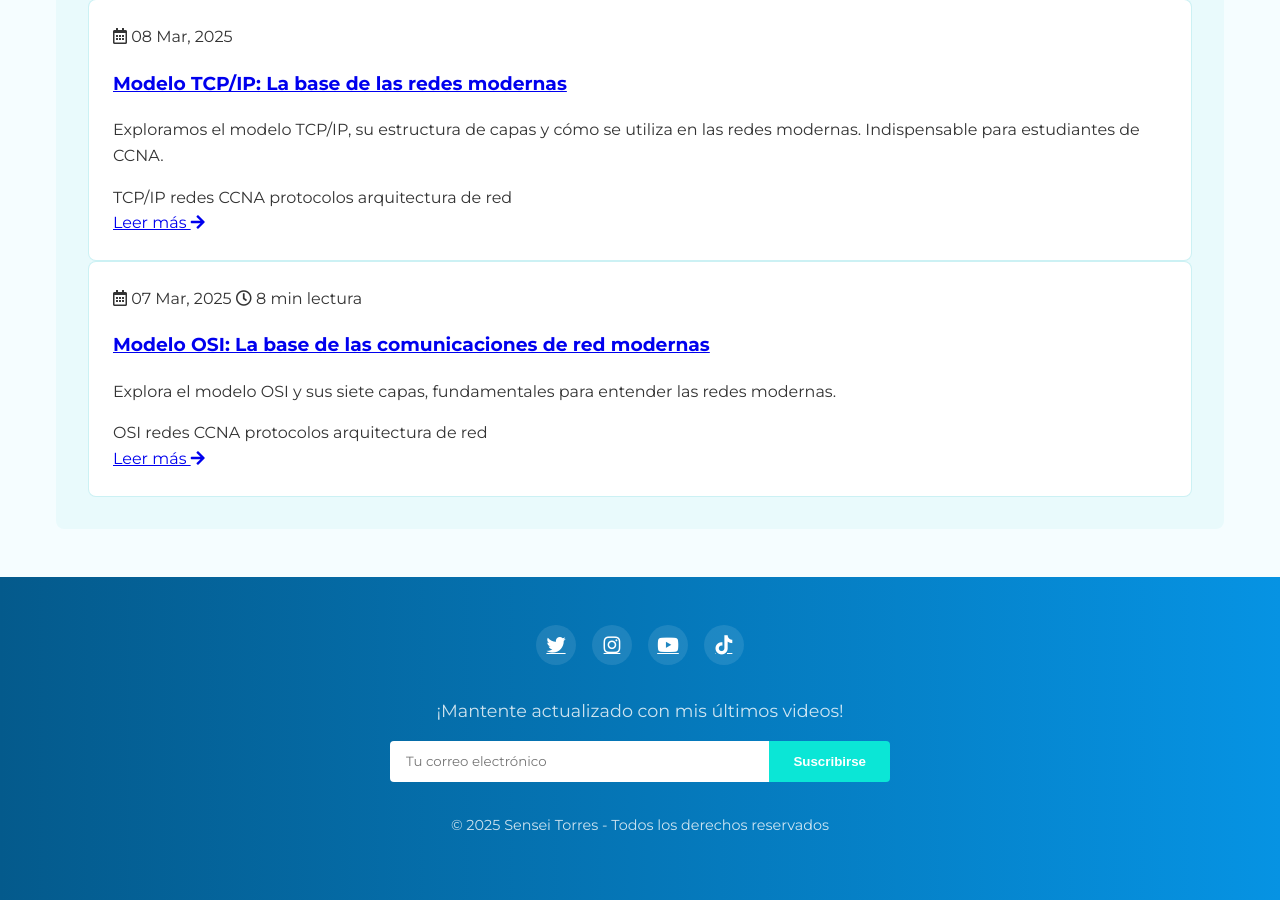
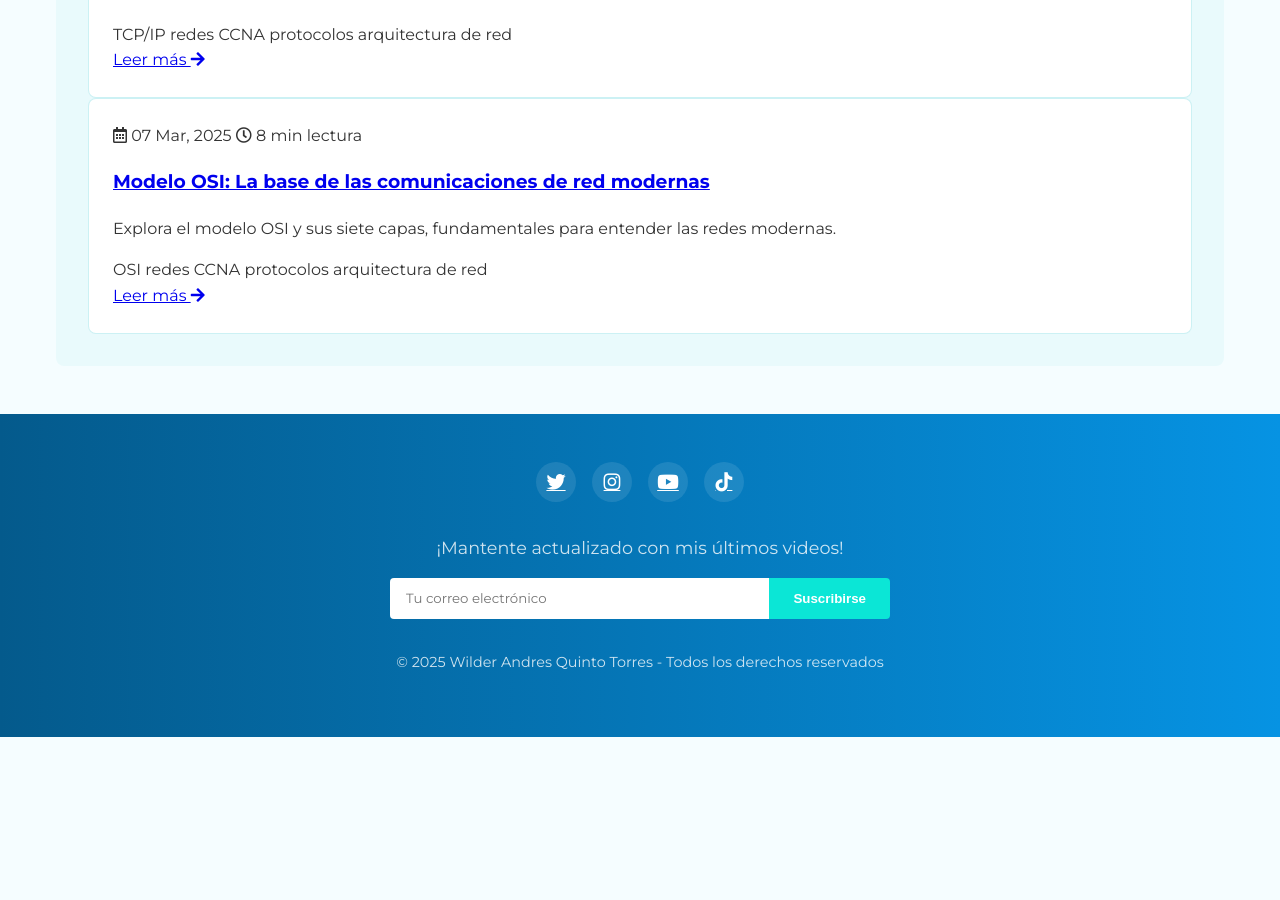
Before and after one commit to wilberquinto455/redes, a Jekyll site: the page built from index.html, in a window 1280 px wide and 900 px high, scrolled down 3890 px. Built offline with Jekyll 4.4.1, drawn with Linux system fonts in a browser that asks for light colours; after the commit the page ends 4627 px from its top, so only the background shows below that; some of the changed text lies outside the part shown.

Commit message:
recursivo 1

```diff
--- a/_layouts/default.html
+++ b/_layouts/default.html
@@ -14,7 +14,7 @@
       <div class="navbar-logo">
         <a href="#" class="navbar-brand">
           <img src="/redes/assets/images/logo.png" alt="Señor Torres Logo">
-          <span>Señor Torres Blog</span>
+          <span>Wilder Andres Quinto T.</span>
         </a>
       </div>
 
@@ -97,17 +97,6 @@
         </a>
       </div>
     </div>
-
-    <section class="search-section">
-      <div class="search-container">
-        <form class="search-form">
-          <input type="text" class="search-input" placeholder="Buscar contenido de networking...">
-          <button type="submit" class="search-button">
-            <i class="fas fa-search"></i>
-          </button>
-        </form>
-      </div>
-    </section>
 
     <!-- Añade esta sección de índice antes de tu sección temario-ccna -->
 <section class="index-section">
@@ -396,7 +385,7 @@
         </form>
       </div>
 
-      <p>&copy; 2025 Sensei Torres - Todos los derechos reservados</p>
+      <p>&copy; 2025 Wilder Andres Quinto Torres - Todos los derechos reservados</p>
     </div>
   </footer>
 
```
